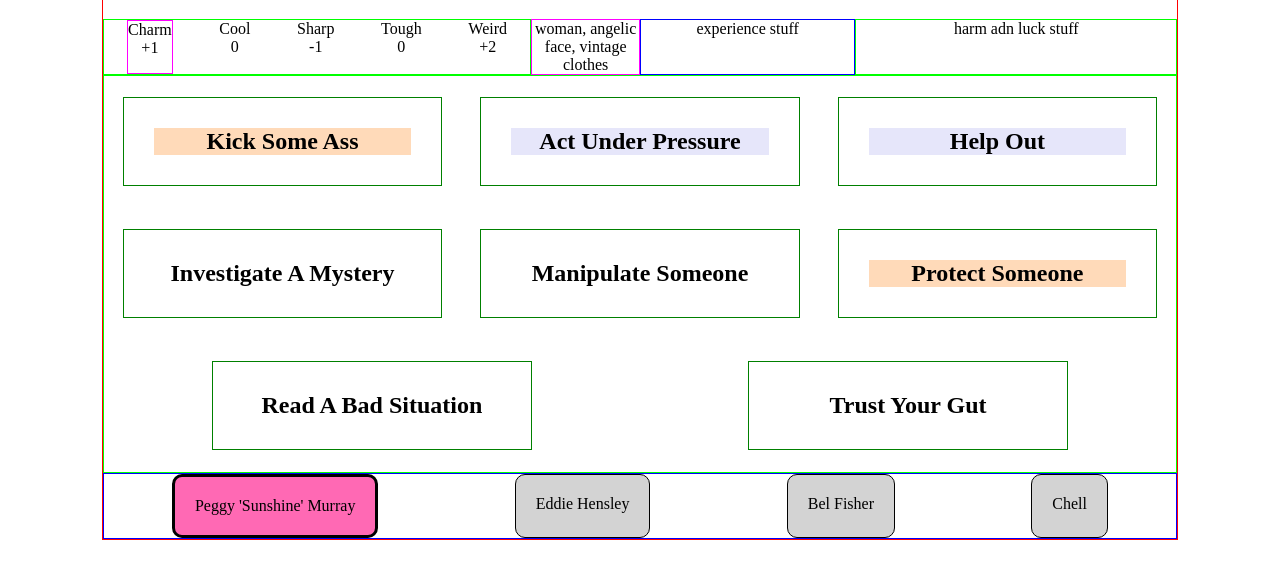
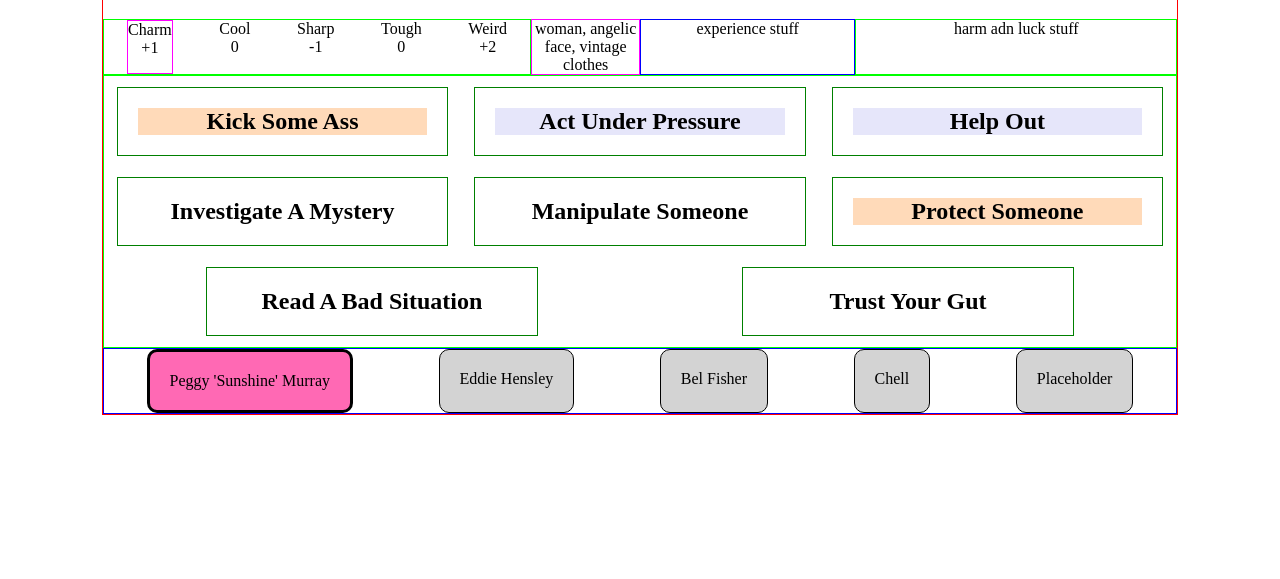
Before and after one commit to crizzo16/virtual-motw-char-sheet, a plain HTML site: page index.html in a window 1280 px wide. Shown: the part 71-650 px from the top of the page. Drawn offline with nearby package versions, Linux system fonts and the light colour scheme.

Commit message:
adding another character

```diff
--- a/characters.json
+++ b/characters.json
@@ -50,5 +50,18 @@
         "moves": ["Prescience", "Neural Implants", "Android/Cyborg"],
         "gear": ["Photonic Binoculars", "Instant Translator"],
         "weapon": []
+    },
+    {
+        "id": 4,
+        "name": "Placeholder",
+        "playbook": "The Chosen",
+        "weirdMove": "Telekinesis",
+        "setting": "",
+        "look": "human, face, clothes",
+        "backround": [["Sought out by your nemesis", "Attacked by monsters"], ["True Love", "Mystical Inheritance"], ["No normal life", "Death"]],
+        "ratings": [1,2,1,1,-1],
+        "moves": ["The Big Entrance"],
+        "gear": ["1-armor"],
+        "weapon": ["description of special weapon", "staff (1-harm hand/close)", "artifact (add the 'magic' tag)", "blade (+1 harm)", "heavy (+1 harm)", "wood"]
     }
 ]
--- a/style.css
+++ b/style.css
@@ -31,9 +31,9 @@ h1, h2, h3, h4 {font-family:cursive}
 .closed {display:none;}
 
 .move {
-    width: 24%;
-    margin: 2% 0;
-    padding: 30px;
+    width: 27%;
+    margin: 1% 0;
+    padding: 20px;
     border: 1px solid green;
 }
 
```
